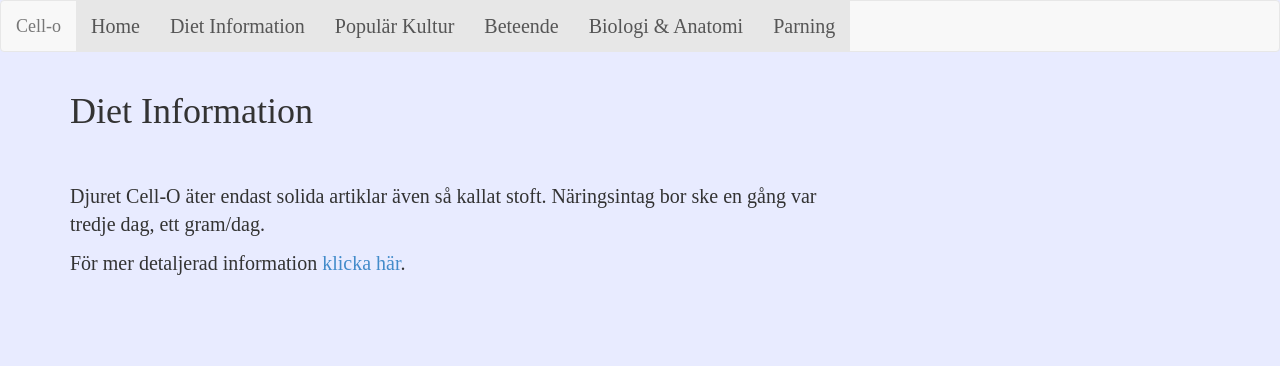
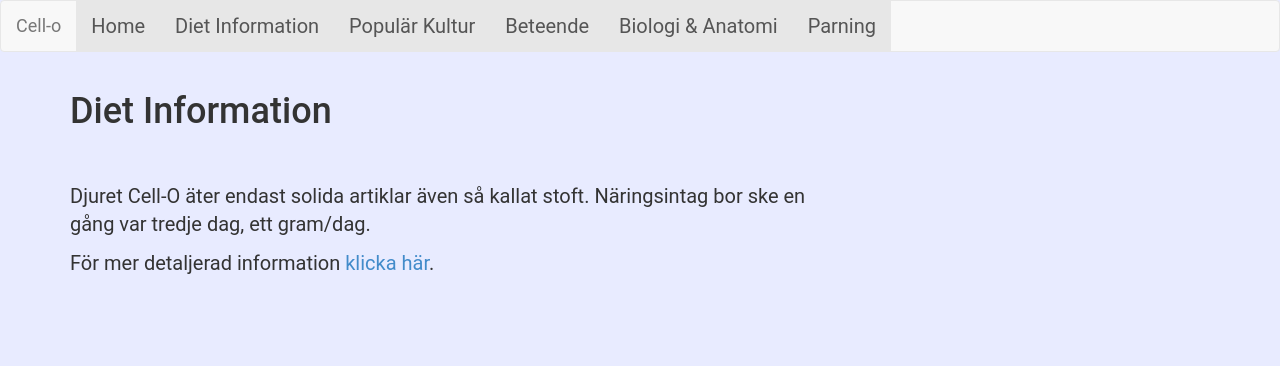
Before and after one commit to AleksandarFaraj/scrum_cello-o, a PHP site: page /diet.php in a window 1280 px wide. Shown: the top 366 px of the page. Run offline with PHP 8.4, Linux system fonts and the light colour scheme.

Commit message:
fix font bug

```diff
--- a/assets/css/style.css
+++ b/assets/css/style.css
@@ -1,7 +1,7 @@
 body {
 	background: #E8EBFF;
 	font-size: 2em;
-	font-family: 'Robot';
+	font-family: 'Roboto';
 }
 
 img {
```
